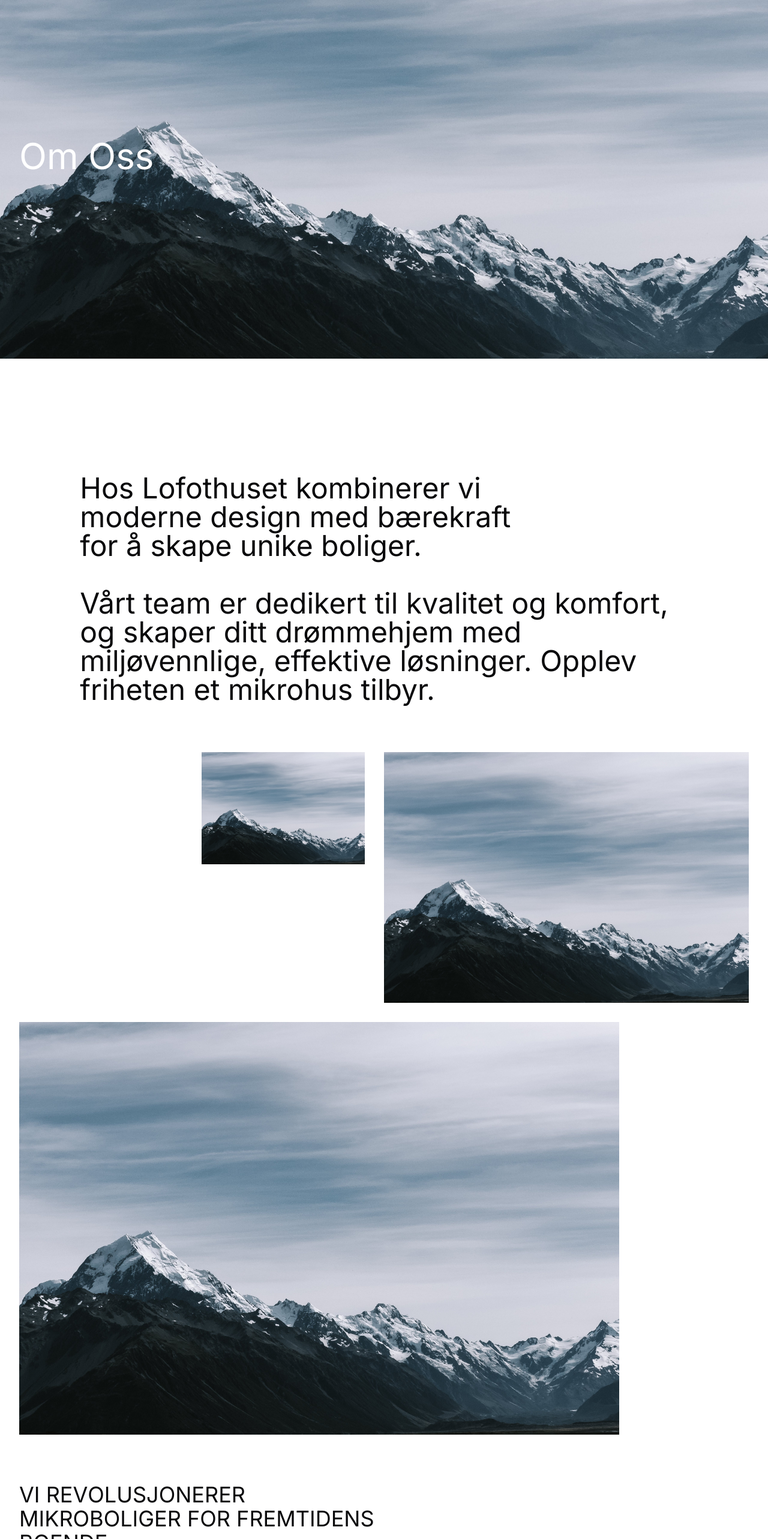
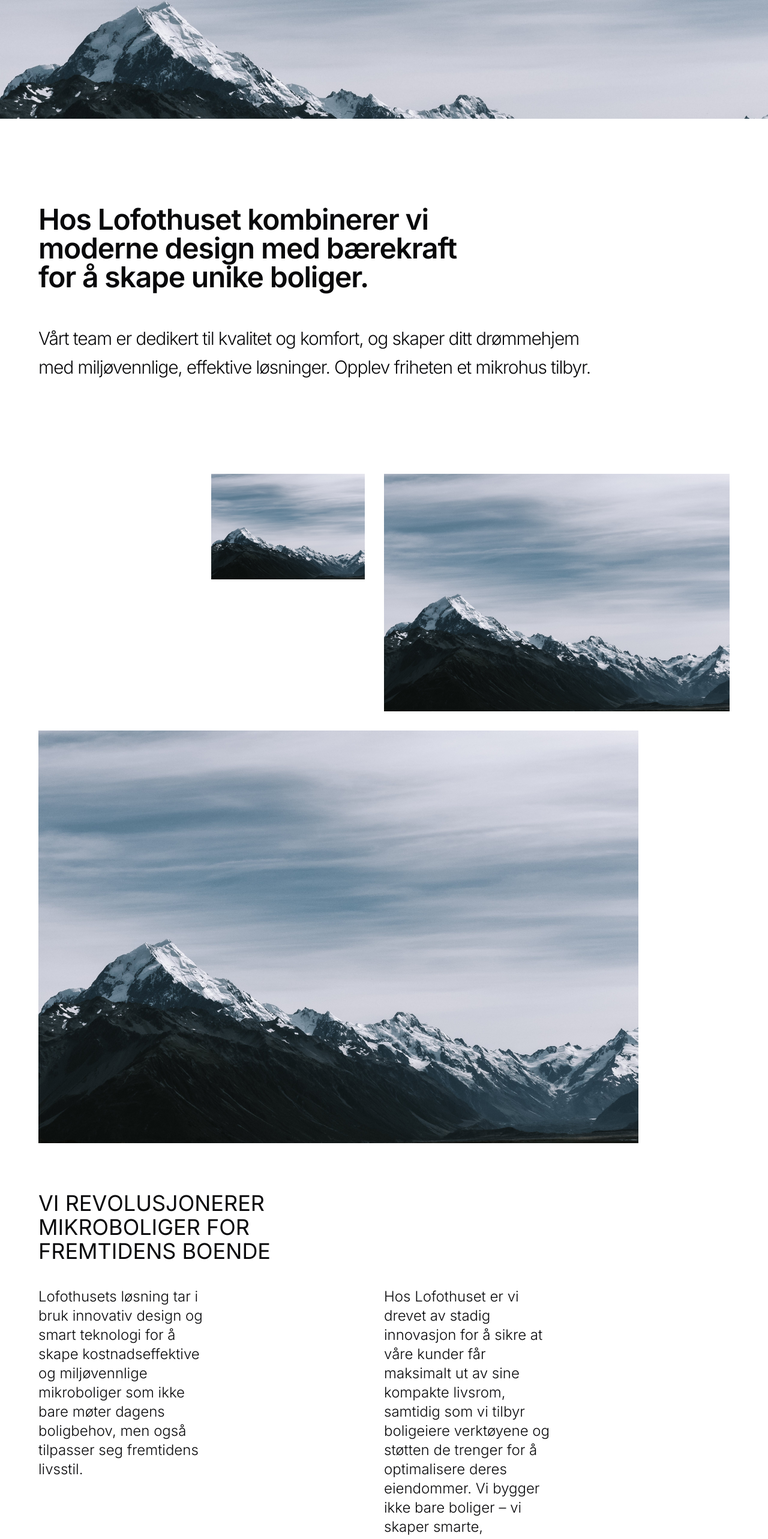
Before and after one commit to tariknh/lofothuset, a Next.js app: page /om-oss in a window 1280 px wide. Shown: the part 202-2768 px from the top of the page at 60% size. Built offline with nearby package versions, Linux system fonts and the light colour scheme.

Commit message:
Button size, about page update

```diff
--- a/app/modeller/finnmarken/page.tsx
+++ b/app/modeller/finnmarken/page.tsx
@@ -11,7 +11,7 @@
 
 function page() {
   return (
-    <main className="w-full flex min-h-screen flex-col items-center justify-start">
+    <main className="w-full flex min-h-screen flex-col justify-start">
       <ModellHero />
       <ModellModeller />
       {/* <ModellVideo /> */}
--- a/app/om-oss/page.tsx
+++ b/app/om-oss/page.tsx
@@ -1,10 +1,11 @@
 import { AnimatedLetters } from "@/components/ui/Animations/AnimatedHero";
 import Image from "next/image";
 import team from "../Static/Folk.json";
+import ModellBestille from "@/components/modeller/ModellBestille";
 const Omoss = () => {
   return (
     <main className="w-full flex min-h-screen flex-col items-center justify-start">
-      <section className="grid grid-rows-6 h-screen w-full">
+      <section className="grid relative grid-rows-6 h-[50vh] w-full">
         <Image
           className="absolute"
           objectFit="cover"
@@ -12,19 +13,21 @@
           src="/images/fjell.jpg"
           alt={""}
         />
-        <h1 className="z-10 row-start-4 p-8 text-white text-6xl">Om Oss</h1>
       </section>
-      <section className="text-2xl gap-y-20 md:grid-cols-12 grid text-balance p-8  bg-white h-fit">
+      <section className="mb-16 p-8 lg:p-16 text-2xl gap-y-20 md:grid-cols-12 grid text-balance  bg-white h-fit">
         <h2
           data-scroll
           data-scroll-speed=".1"
-          className="sm:col-start-2 md:col-start-2 md:text-4xl lg:text-5xl sm:text-3xl col-span-full md:col-span-10  my-20"
+          className="font-semibold text-2xl tracking-tight sm:col-start-2 md:col-start-1 md:text-4xl lg:text-5xl sm:text-3xl max-w-5xl text-balance col-span-full md:col-span-10  my-20"
         >
           Hos Lofothuset kombinerer vi moderne design med bærekraft for å skape
           unike boliger. <br />
-          <br /> Vårt team er dedikert til kvalitet og komfort, og skaper ditt
-          drømmehjem med miljøvennlige, effektive løsninger. Opplev friheten et
-          mikrohus tilbyr.
+          <br />{" "}
+          <span className="font-light text-lg md:text-2xl lg:text-3xl">
+            Vårt team er dedikert til kvalitet og komfort, og skaper ditt
+            drømmehjem med miljøvennlige, effektive løsninger. Opplev friheten
+            et mikrohus tilbyr.
+          </span>
         </h2>
         <div className="flex sm:grid col-span-full grid-cols-4 flex-col gap-8">
           <Image
@@ -52,17 +55,17 @@
             className="col-span-4 col-start-1"
           />
         </div>
-        <div className="grid sm:grid-cols-4 col-span-full md:grid-rows-4">
+        <div className="grid sm:grid-cols-4 col-span-full min-h-[80vh]">
           <h2 className="text-balance col-span-3 md:col-span-2 text-3xl md:text-4xl mb-8">
             <AnimatedLetters text="VI REVOLUSJONERER MIKROBOLIGER FOR FREMTIDENS BOENDE" />
           </h2>
-          <h2 className="col-span-full sm:col-span-2 md:col-span-1 md:row-start-3 row-start-2 sm:row-start-3 md:col-start-1 text-lg mb-8">
+          <h2 className=" lg:text-2xl xl:col-span-1 col-span-full lg:col-span-2 sm:col-span-2 md:col-span-2 md:row-start-2 row-start-2 md:col-start-1 text-lg font-light mb-8">
             Lofothusets løsning tar i bruk innovativ design og smart teknologi
             for å skape kostnadseffektive og miljøvennlige mikroboliger som ikke
             bare møter dagens boligbehov, men også tilpasser seg fremtidens
             livsstil.
           </h2>
-          <h2 className="sm:col-span-2  col-span-full  md:col-span-1 md:col-start-3 md:row-start-3 row-start-3 text-lg">
+          <h2 className="sm:col-span-2 xl:col-span-1 xl:col-start-3 lg:col-span-2 lg:col-start-3 lg:text-2xl  col-span-full  md:col-span-2 md:col-start-3 md:row-start-2 text-lg font-light">
             Hos Lofothuset er vi drevet av stadig innovasjon for å sikre at våre
             kunder får maksimalt ut av sine kompakte livsrom, samtidig som vi
             tilbyr boligeiere verktøyene og støtten de trenger for å
@@ -110,6 +113,9 @@
             </div>
           ))}
         </div>
+        <div className="col-span-full my-16 lg:col-start-2 self-center  w-full">
+          <ModellBestille />
+        </div>
       </section>
     </main>
   );
--- a/components/modeller/ModellBestille.tsx
+++ b/components/modeller/ModellBestille.tsx
@@ -4,7 +4,7 @@
 
 function ModellBestille() {
   return (
-    <section className="px-2 sm:px-4 lg:px-16 flex flex-col sm:flex-row-reverse justify-center items-center gap-8 w-full max-w-[1200px]">
+    <section className="self-center px-2 sm:px-4 lg:px-16 flex flex-col sm:flex-row-reverse justify-center items-center gap-8 w-full max-w-[1200px]">
       <div className="aspect-square relative w-full sm:max-w-[500px] ">
         <Image src="/geir.png" alt="Bestille" fill className="object-cover" />
       </div>
--- a/components/ui/LagButton.tsx
+++ b/components/ui/LagButton.tsx
@@ -25,7 +25,7 @@
     return (
       <Link className={`${className} `} href={slug}>
         <button
-          className={`w-[150px] xsm:w-52 sm:w-64 flex justify-between py-4 border-b-[1px] border-black items-center text-lagtext`}
+          className={`gap-4 xsm:w-52 sm:w-64 flex justify-between py-4 border-b-[1px] border-black items-center text-lagtext`}
         >
           {text}
           <Image width={28} height={28} src={"/arrow.svg"} alt="Click Here" />
```
